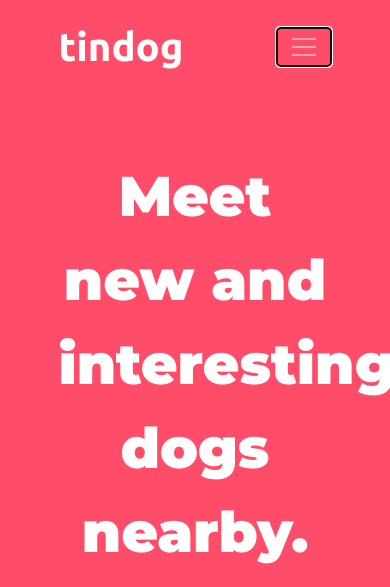
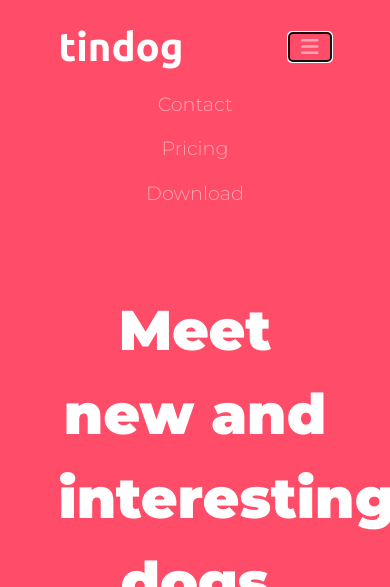
Before and after one commit to chantho05/TinDog, a plain HTML site: page TinDog-new/index.html in a window 390 px wide. Both pictures are taken after a click on the button "Toggle navigation". Shown: the top 587 px of the page. Drawn offline with nearby package versions, Linux system fonts and the light colour scheme.

Commit message:
Updated index.html for NAVBAR functionality

```diff
--- a/TinDog-new/index.html
+++ b/TinDog-new/index.html
@@ -43,14 +43,17 @@
   <section id="title">
     <div class="container-fluid">
       <!-- Nav Bar -->
-      <nav class="navbar navbar-expand-lg navbar-dark">
-        <a class="navbar-brand" href=""> tindog</a>
-        <button class="navbar-toggler" type="button" data-bs-toggle="collapse" data-bs-target="#navbarSupportedContent"
-          aria-controls="navbarSupportedContent" aria-expanded="false" aria-label="Toggle navigation">
-          <span class="navbar-toggler-icon"></span>
-        </button>
+            <nav class="navbar navbar-expand-lg navbar-dark">
 
-        <div class="collapse navbar-collapse" id="navbarSupportedContent">
+        <!-- Navbar brand -->
+        <a class="navbar-brand" href="#">tindog</a>
+
+        <!-- Collapse button -->
+        <button class="navbar-toggler" type="button" data-toggle="collapse" data-target="#navbarSupportedContent1"
+          aria-controls="navbarSupportedContent1" aria-expanded="false" aria-label="Toggle navigation"><span
+            class="dark-blue-text"><i class="fas fa-bars fa-1x"></i></span></button>
+
+        <div class="collapse navbar-collapse" id="navbarSupportedContent1">
 
           <ul class="navbar-nav ml-auto">
             <li class="nav-item">
```
